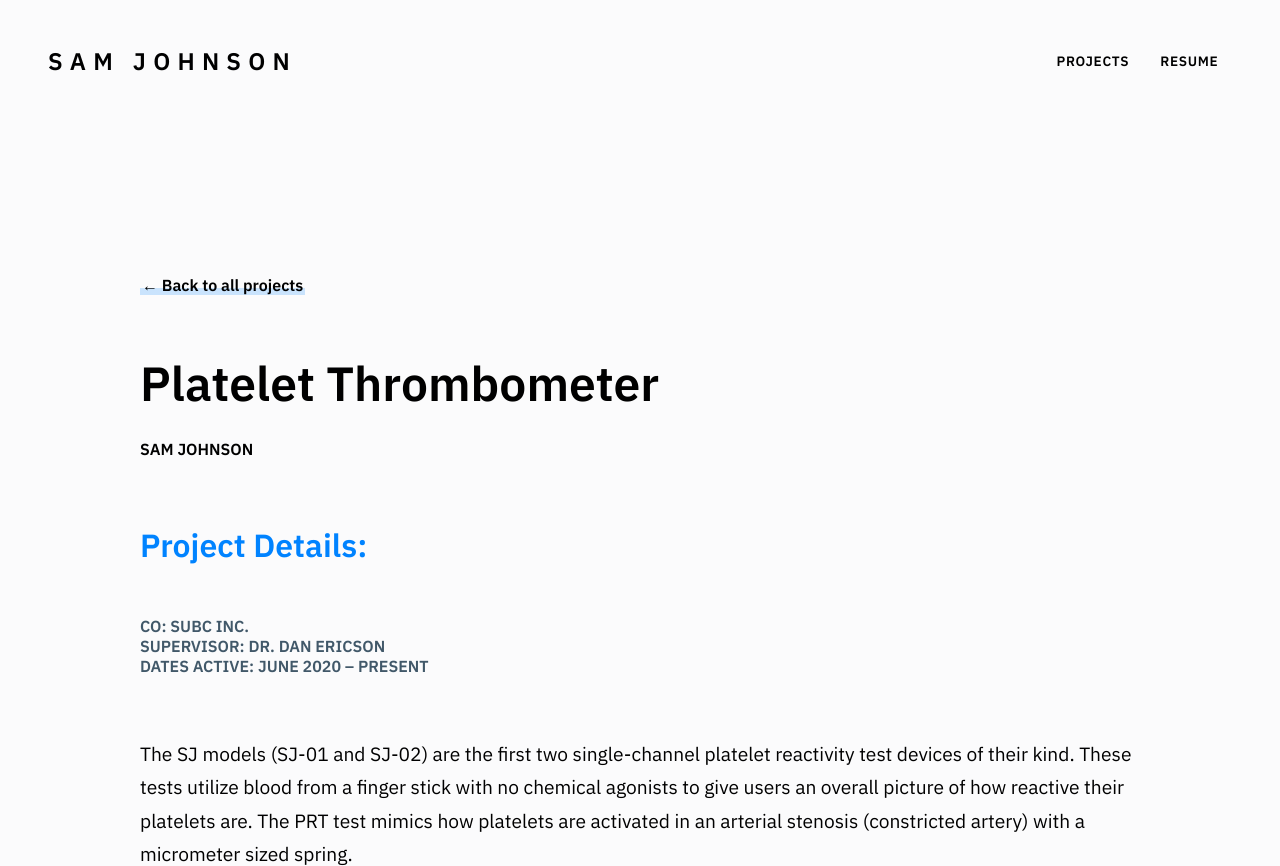
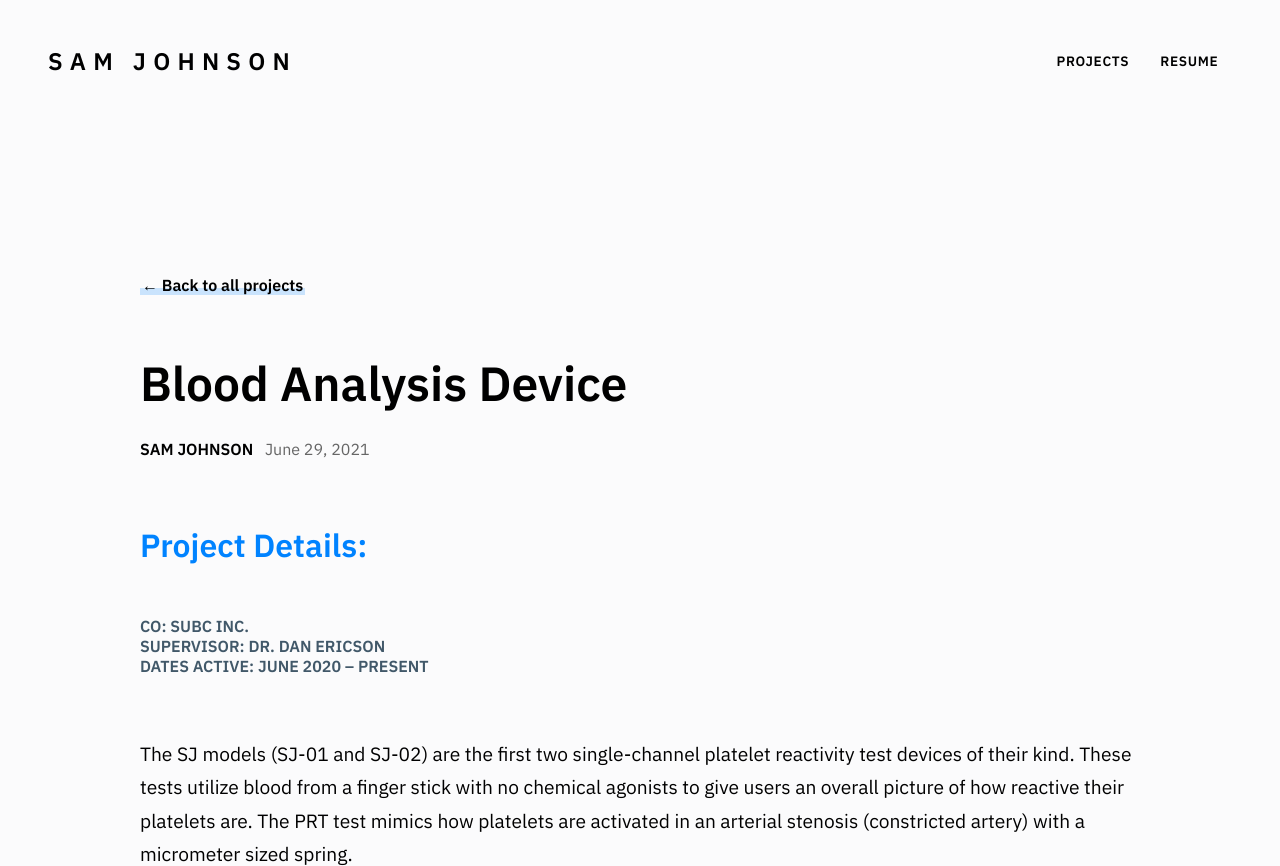
Before and after one commit to sammyj-me/sammyj-me.github.io, a Jekyll site: the page built from _posts/2021-06-29-PlateletThrombometer.md, in a window 1280 px wide and 900 px high, cut to the strip 0-866 px from the top of the window. Built offline with Jekyll 4.4.1, drawn with Linux system fonts in a browser that asks for light colours.

Commit message:
Updated Project Posts

```diff
--- a/archive/2021-06-29-PlateletThrombometer.md
+++ b/_posts/2021-06-29-PlateletThrombometer.md
@@ -1,7 +1,7 @@
 ---
-title: Platelet Thrombometer
+title: Blood Analysis Device
 author: Sam Johnson
-blurb: Building from scratch, a platelet reactivity testing device.
+blurb: Building a device that measures platelet reactivity.
 layout: blog
 image: PlateletThrombometer.JPG
 ---
--- a/index.html
+++ b/index.html
@@ -6,7 +6,10 @@
     <div class="">
         <img id="bio-prof-pic" src="/media/profile.jpg">
         <h1>Sam Johnson</h1>
-        <h2>2021 BSME Graduate from the University of Saint Thomas.</h2>
+        <h2><br>I am a Mechanical Engineer with hands-on experience leading complex electro-mechanical software system
+            design and development.</br>
+            <br>I have proven experience collaborating with cross functional teams and bringing products from 0 to 1.</br>
+        </h2>
         <!--<h2></h2>-->
     </div>
     <!-- <div class="cols">
```
Also changed, not shown: archive/2023-09-05-SUBC-INC.md (renamed from _posts/2023-09-05-SUBC-INC.md, +1 -1 lines), _posts/2021-12-09-3D_Printed_Origami.md (renamed from archive/2021-12-09-3D_Printed_Origami.md), archive/2023-09-05-MicroMed-Solutions.md (renamed from _posts/2023-09-05-MicroMed-Solutions.md).
